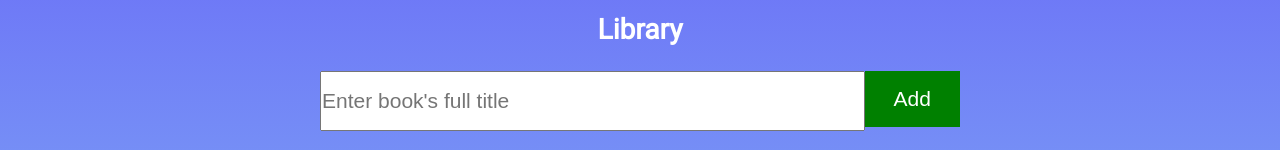
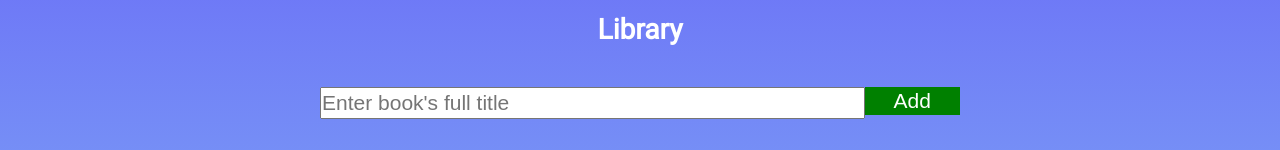
Before and after one commit to Northrain-cmd/library-react, a React (Create React App) app: page / in a window 1280 px wide. Shown: the top 150 px of the page. Built offline with nearby package versions, Linux system fonts and the light colour scheme.

Commit message:
Basic functionality complete

```diff
--- a/src/AddBook.js
+++ b/src/AddBook.js
@@ -16,14 +16,18 @@ export default class AddBook extends React.Component {
     let val = this.state.value;
     return (
       <form id="new-book-form" onSubmit={this.props.addBook.bind(this, val)}>
+            <label for = 'newBook'>{this.props.error} </label>
+            <div className ='new-book-input' >
               <input
+                id = "newBook"
                 type="text"
                 name="newBook"
                 value={this.state.value}
                 onChange={this.inputHandler}
-          placeholder={this.props.placeholder}
+                placeholder= "Enter book's full title"
               />
               <input type="submit" name="newBook" value="Add" />
+         </div>
       </form>
     );
   }
--- a/src/App.js
+++ b/src/App.js
@@ -26,7 +26,7 @@ class App extends React.Component {
             'http://books.google.com/books/content?id=luXhAwAAQBAJ&printsec=frontcover&img=1&zoom=1&edge=curl&source=gbs_api',
         },
       ],
-      placeholder:"Enter book's full title"
+      error: ''
     };
   }
   editFormSubmit = (index, e) => {
@@ -59,7 +59,6 @@ class App extends React.Component {
             })) {
               this.setState({
                 library: [
-                  ...this.state.library,
                   {
                     isRead: false,
                     title: response.title,
@@ -67,13 +66,21 @@ class App extends React.Component {
                     pages: response.pageCount ? response.pageCount : 'unknown',
                     cover: response.imageLinks.thumbnail,
                   },
+                  ...this.state.library,
+
                 ],
+                error:""
               });
             }
             else {
               this.setState({
-                placeholder : "You already added this book"
+                error : "You already added this book"
               })
+              setTimeout(() => {
+                this.setState({
+                  error : ""
+                })
+              },3000)
             }
 
           });
@@ -102,14 +109,16 @@ class App extends React.Component {
       return book;
     });
     this.setState({
-      library: [...newLib],
+      library: [...newLib.sort((a,b) => {
+        return a.isRead - b.isRead
+      })],
     });
   };
   render() {
     return (
       <div className="App">
         <h1>Library</h1>
-        <AddBook placeholder = {this.state.placeholder} addBook={this.addBook} />
+        <AddBook error = {this.state.error} addBook={this.addBook} />
         <BooksContainer
           editFormSubmit={this.editFormSubmit}
           changeReadStatus={this.changeReadStatus}
--- a/src/App.scss
+++ b/src/App.scss
@@ -34,12 +34,16 @@ html{
 
     #new-book-form{
       display: flex;
-      flex-direction: row;
+      flex-direction: column;
       align-self: center;
       width: 50%;
       height: 7vh;
-      margin-top: 2%;
+      margin-top: 1%;
 
+      .new-book-input{
+        display: flex;
+        flex-direction: row;
+      }
 
       input[type="text"]{
         width: 85%;
@@ -47,6 +51,14 @@ html{
         margin: 0;
         padding: 0;
         font-size: 1.5em;
+      }
+
+      label{
+        margin:0;
+        text-align: center;
+        font-size: 1.2em;
+        color: white;
+        min-height: 50%;
       }
 
       input[type = 'submit']{
```
Lines whose indentation alone changed are shown as unchanged.
